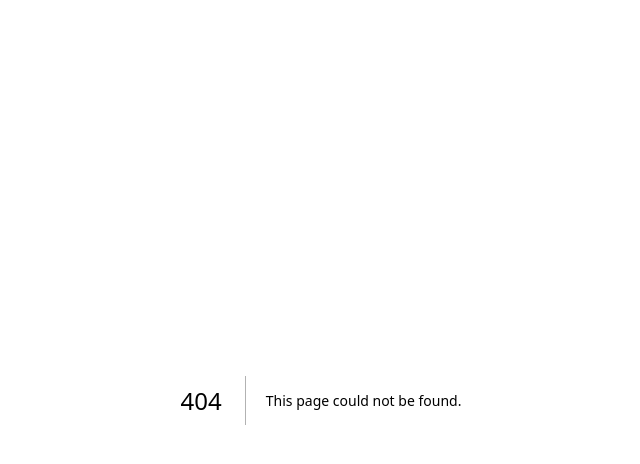
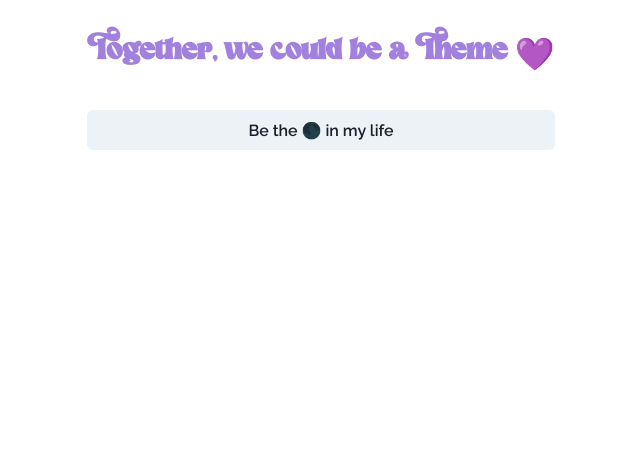
Before and after one commit to tramynn/tramy-nguyen-portfolio-next, a Next.js app: page /theme in a window 1280 px wide. Before the commit this address had no page. Shown: the top 464 px of the page, without its empty margins (319-959 px from the left). Built offline with nearby package versions, Linux system fonts and the light colour scheme.

Commit message:
sets up light and dark theme colors

```diff
--- /dev/null
+++ b/app/theme-page.tsx
@@ -0,0 +1,39 @@
+'use client';
+
+// Libraries
+
+// ChakraUI
+import { Heading, Button, useColorMode, Stack } from '@chakra-ui/react';
+
+// Styles
+import styles from '../shared/styles/Home.module.css';
+
+const ThemePage = () => {
+	const { colorMode, toggleColorMode } = useColorMode();
+	return (
+		<div>
+			<main className={styles.main}>
+				<Stack>
+					<Heading
+						style={{
+							color: '#9873da',
+							margin: '2rem 0',
+							// letterSpacing: '.1rem',
+							fontSize: '2rem',
+							opacity: 0.9,
+							textAlign: 'center',
+							width: '100%'
+						}}
+					>
+						Together, we could be a Theme 💜
+					</Heading>
+					<Button onClick={toggleColorMode}>
+						Be the {colorMode === 'dark' ? '☀️' : '🌑'} in my life
+					</Button>
+				</Stack>
+			</main>
+		</div>
+	);
+};
+
+export default ThemePage;
--- /dev/null
+++ b/app/theme/page.tsx
@@ -0,0 +1,6 @@
+// Client Components
+import ThemePage from '../theme-page';
+
+const Theme = () => <ThemePage />;
+
+export default Theme;
--- a/shared/styles/Home.module.css
+++ b/shared/styles/Home.module.css
@@ -1,5 +1,4 @@
 .container {
-	background-color: #000000;
 	width: 100vw;
 	height: 100vh;
 	display: flex;
--- a/shared/styles/theme.ts
+++ b/shared/styles/theme.ts
@@ -1,33 +1,106 @@
-import { ThemeConfig, extendTheme } from '@chakra-ui/react';
+import {
+	ComponentStyleConfig,
+	ThemeConfig,
+	extendTheme
+} from '@chakra-ui/react';
+
 import fonts from '../fonts';
 
-export const lightTheme = {
+// eslint-disable-next-line no-unused-vars
+const darkTheme = {
 	primary: {
-		300: '#ECEDF0',
-		400: '#FDFDFF'
+		50: '#f2eaff',
+		100: '#d3c1f2',
+		200: '#b59ae5',
+		300: '#9772da', // main color
+		400: '#7949ce',
+		500: '#6030b5',
+		600: '#4b258d',
+		700: '#351b66',
+		800: '#200f3f',
+		900: '#0d031a'
 	},
 	secondary: {
-		300: '#646464',
-		400: '#424242'
+		50: '#e9edff',
+		100: '#c1c9f3',
+		200: '#9aa5e5',
+		300: '#7281da', // main color
+		400: '#4a5dce',
+		500: '#3143b5',
+		600: '#25348d',
+		700: '#1a2566',
+		800: '#0e1640',
+		900: '#03061a'
+	},
+	tertiary: {
+		50: '#fde9ff',
+		100: '#ebc1f2',
+		200: '#db9ae5',
+		300: '#cc72da',
+		400: '#bc4ace',
+		500: '#a331b5',
+		600: '#7f258d',
+		700: '#5b1a66',
+		800: '#370e3f',
+		900: '#160219'
 	},
 	brand: {
-		300: '#7C82FB',
-		400: '#5F63FC'
+		primaryFirst: '#9873DA',
+		primarySecondary: '#7382DA',
+		secondaryFirst: '#CC73DA',
+		gradientFirst:
+			'linear-gradient(76.31deg, #9873DA 6.07%, #7382DA 93.33%)',
+		gradientSecondary:
+			'linear-gradient(76.31deg, #9873DA 6.07%, #CC73DA 93.33%)'
 	}
 };
 
-export const darkTheme = {
+// eslint-disable-next-line no-unused-vars
+const lightTheme = {
 	primary: {
-		300: '#646464',
-		400: '#424242'
+		50: '#f2eaff',
+		100: '#d3c1f2',
+		200: '#b59ae5',
+		300: '#9772da',
+		400: '#7949ce',
+		500: '#6030b5',
+		600: '#4b258d',
+		700: '#351b66',
+		800: '#200f3f',
+		900: '#0d031a'
 	},
 	secondary: {
-		300: '#ECEDF0',
-		400: '#FDFDFF'
+		50: '#e9edff',
+		100: '#c1c9f3',
+		200: '#9aa5e5',
+		300: '#7281da',
+		400: '#4a5dce',
+		500: '#3143b5',
+		600: '#25348d',
+		700: '#1a2566',
+		800: '#0e1640',
+		900: '#03061a'
+	},
+	tertiary: {
+		50: '#fde9ff',
+		100: '#ebc1f2',
+		200: '#db9ae5',
+		300: '#cc72da',
+		400: '#bc4ace',
+		500: '#a331b5',
+		600: '#7f258d',
+		700: '#5b1a66',
+		800: '#370e3f',
+		900: '#160219'
 	},
 	brand: {
-		300: '#94d3ac',
-		400: '#29c7ac'
+		primaryFirst: '#9873DA',
+		primarySecondary: '#7382DA',
+		secondaryFirst: '#CC73DA',
+		gradientFirst:
+			'linear-gradient(76.31deg, #9873DA 6.07%, #7382DA 93.33%)',
+		gradientSecondary:
+			'linear-gradient(76.31deg, #9873DA 6.07%, #CC73DA 93.33%)'
 	}
 };
 
@@ -36,32 +109,67 @@ const config: ThemeConfig = {
 	useSystemColorMode: true
 };
 
+// TODO: Foundational style overrides
+const colors = {
+	brand: {
+		primaryFirst: '#9873DA',
+		primarySecondary: '#7382DA',
+		secondaryFirst: '#CC73DA',
+		gradientFirst:
+			'linear-gradient(76.31deg, #9873DA 6.07%, #7382DA 93.33%)',
+		gradientSecondary:
+			'linear-gradient(76.31deg, #9873DA 6.07%, #CC73DA 93.33%)'
+	}
+};
+
 // TODO: Global style overrides
-
-// TODO: Foundational style overrides
+const styles = {
+	global: ({ colorMode }: any) => ({
+		body: {
+			bg: colorMode === 'dark' ? '#000' : '#fff'
+		}
+	})
+};
 
 // TODO: Component style overrides
+const ButtonStyle: ComponentStyleConfig = {
+	// style object for base or default style
+	// baseStyle: {},
+	// styles for different sizes ("sm", "md", "lg")
+	// sizes: {},
+	// styles for different visual variants ("outline", "solid")
+	// variants: {},
+	// default values for 'size', 'variant' and 'colorScheme'
+	// defaultProps: {
+	//   size: '',
+	//   variant: '',
+	//   colorScheme: '',
+	// },
+};
 
-const theme = extendTheme({
+const components = {
+	Button: ButtonStyle
+};
+
+const customTheme = extendTheme({
 	config,
 	fonts: {
 		body: `${fonts.raleway.style.fontFamily}, Arial, san-serif`,
 		heading: `${fonts.magicRetro.style.fontFamily}, Arial, san-serif`
 	},
-	fontSizes: {},
-	fontWeights: {},
-	colors: {},
-	lineHeights: {},
-	letterSpacings: {},
-	breakpoints: {},
-	spacing: {},
-	sizes: {},
-	borderRadius: {}
+	colors,
+	styles,
+	components
+	// fontSizes: {},
+	// fontWeights: {},
+	// lineHeights: {},
+	// letterSpacings: {},
+	// breakpoints: {},
+	// spacing: {},
+	// sizes: {},
+	// borderRadius: {}
 	// , styles
 	// , borders
-	// , components: {
-	// 	Button
-	// }
 });
 
-export default theme;
+export default customTheme;
```
